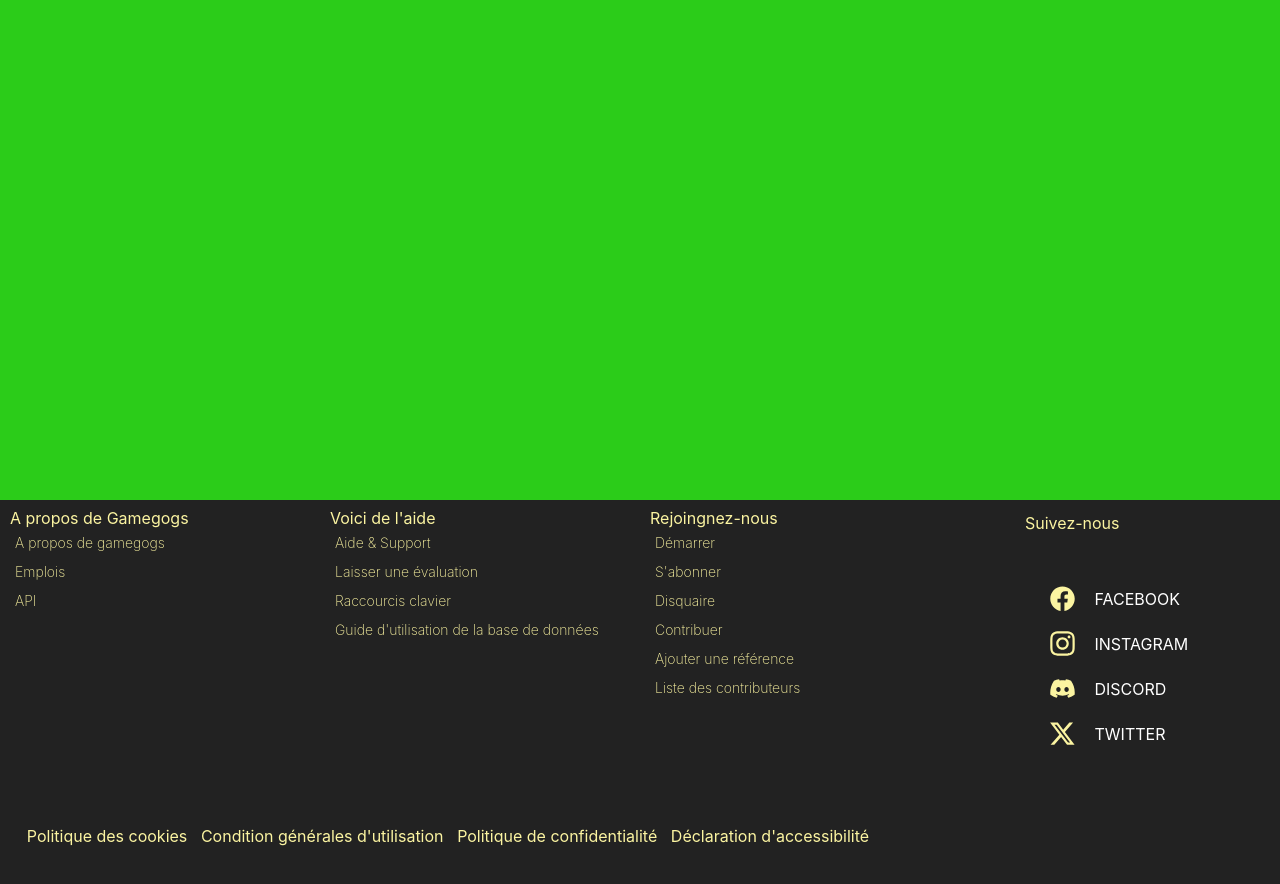
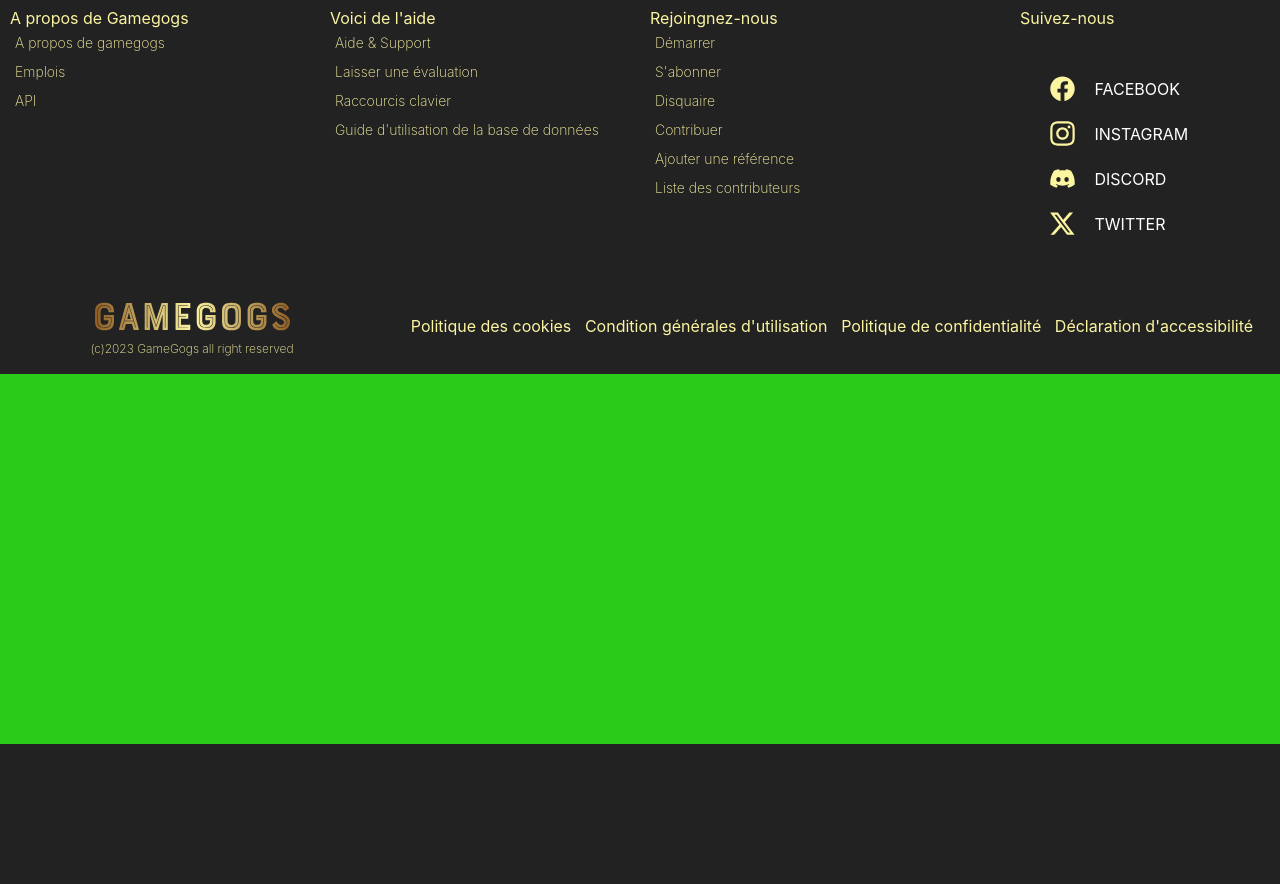
Before and after one commit to tbressel/gamegogs-vanille-v2, a PHP site: page / in a window 1280 px wide. Shown: the part 56-940 px from the top of the page. After the commit the page ends 800 px from the top, so only its background shows below. Run offline with PHP 8.4, Linux system fonts and the light colour scheme; some web fonts are replaced.

Commit message:
fixing some css footer

```diff
--- a/assets/style/css/index.css
+++ b/assets/style/css/index.css
@@ -543,12 +543,12 @@ p {
     -webkit-box-align: center;
         -ms-flex-align: center;
             align-items: center;
-    margin: 15px;
+    margin: 10px;
   }
   .socialnetwork__title > p {
     font-weight: 400;
   }
-  .socialnetwork__block .socialnetworkmenu__follow {
+  .socialnetworkmenu__follow {
     -webkit-box-orient: vertical !important;
     -webkit-box-direction: normal !important;
         -ms-flex-direction: column !important;
@@ -625,4 +625,40 @@ p {
   .rgpd__container .rgpd__block .rgpdmenu__rgpd .rgpdmenu__li .rgpdmenu__text a:hover {
     text-decoration: underline;
   }
+}
+.footer__container--brandname {
+  display: -webkit-box;
+  display: -ms-flexbox;
+  display: flex;
+  -webkit-box-orient: vertical;
+  -webkit-box-direction: normal;
+      -ms-flex-direction: column;
+          flex-direction: column;
+  -webkit-box-pack: center;
+      -ms-flex-pack: center;
+          justify-content: center;
+  -webkit-box-align: center;
+      -ms-flex-align: center;
+          align-items: center;
+  width: 100%;
+  -webkit-box-ordinal-group: 5;
+      -ms-flex-order: 4;
+          order: 4;
+}
+.footer__container--brandname .brandname__copyright p {
+  font-size: 12px;
+  padding: 12px;
+}
+
+@media screen and (min-width: 744px) {
+  .footer__container--brandname {
+    -webkit-box-ordinal-group: 4;
+        -ms-flex-order: 3;
+            order: 3;
+  }
+}
+@media screen and (min-width: 1280px) {
+  .footer__container--brandname {
+    width: 30%;
+  }
 }/*# sourceMappingURL=index.css.map */
--- a/assets/style/css/social-networks.css
+++ b/assets/style/css/social-networks.css
@@ -68,12 +68,12 @@
     -webkit-box-align: center;
         -ms-flex-align: center;
             align-items: center;
-    margin: 15px;
+    margin: 10px;
   }
   .socialnetwork__title > p {
     font-weight: 400;
   }
-  .socialnetwork__block .socialnetworkmenu__follow {
+  .socialnetworkmenu__follow {
     -webkit-box-orient: vertical !important;
     -webkit-box-direction: normal !important;
         -ms-flex-direction: column !important;
--- a/assets/style/scss/index.scss
+++ b/assets/style/scss/index.scss
@@ -3,10 +3,11 @@
 @import './variables.scss';
 @import './global.scss';
 
-// import des styles d'éléments principaux
+// import des styles d'éléments principaux header et footer
 @import '../../../components/header/header.scss';
 @import '../../../components/header/nagivation/navigation.scss';
 @import '../../../components/footer/footer.scss';
 @import '../../../components/footer/about/about.scss';
 @import '../../../components/footer/social-networks/social-networks.scss';
 @import '../../../components/footer/rgpd/rgpd.scss';
+@import '../../../components/footer/logo/logo.scss';
--- /dev/null
+++ b/components/footer/logo/logo.php
@@ -0,0 +1,23 @@
+<?php
+
+echo ('
+<div class="footer__container--brandname">
+
+                    <div class="brandname__logo">
+                        <div class="brandname__logo--title">
+                            <img src="./assets/svg/gamegog-logo.svg" alt="gamegog logo">
+                        </div>
+                    </div>
+
+                    <div class="brandname__copyright">
+                        <p>
+                            (c)2023 GameGogs all right reserved
+                        </p>
+                    </div>
+
+                </div>
+
+')
+
+
+?>
--- a/index.php
+++ b/index.php
@@ -15,22 +15,20 @@
     <header class="black-bg">
         <?php include('./components/header/header.php'); ?>
     </header>
+
+
     <nav class="submenu__container">
         <?php include('./components/header//nagivation/navigation.php'); ?>
     </nav>
 
-    <main></main>
-    <style>
-        main {
-            height: 500px;
-        }
-    </style>
 
 
     <footer class="black-bg">
         <div class="footer__container">
             <?php include ('./components/footer/social-networks/social-networks.php'); ?>
             <?php include('./components/footer/about/about.php'); ?>
+
+            <?php include('./components/footer/logo/logo.php'); ?>
             <?php include('./components/footer/rgpd/rgpd.php'); ?>
         </div>
     </footer>
```
Also changed, not shown: assets/style/css/logo.css (added, +36 -0 lines), components/footer/logo/logo.scss (added, +32 -0 lines), components/footer/social-networks/social-networks.scss (+5 -9 lines), 3 other files.
